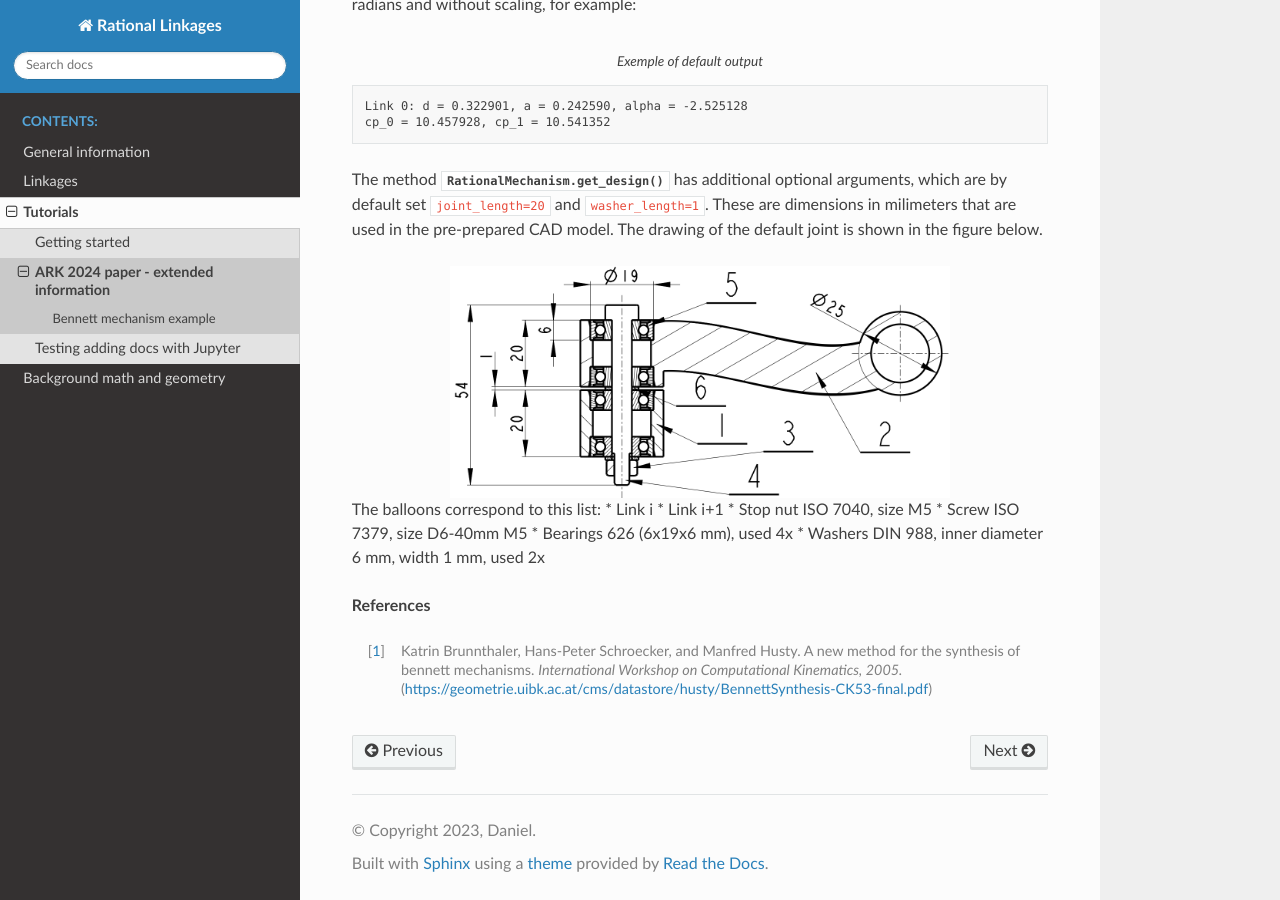
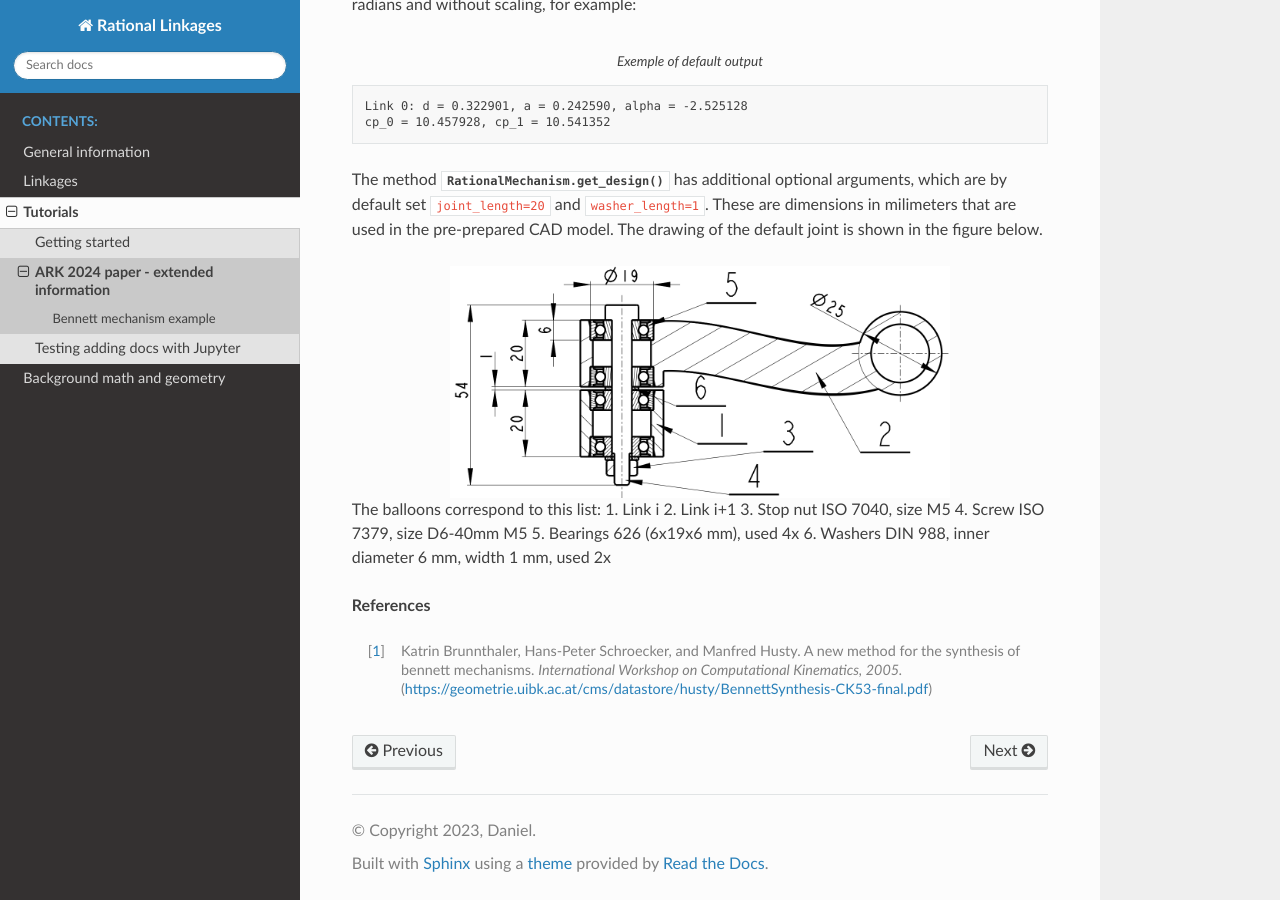
Before and after one commit to hucik14/rational-linkages, a Sphinx documentation site: the page built from docs/source/tutorials/ark2024.rst, in a window 1280 px wide and 900 px high, scrolled down 3606 px. Built offline with Sphinx 7.4.7 and the Read the Docs theme 2.0.0, drawn with Linux system fonts in a browser that asks for light colours.

Commit message:
ark docs update

```diff
--- a/docs/source/tutorials/ark2024.rst
+++ b/docs/source/tutorials/ark2024.rst
@@ -208,12 +208,12 @@ the default joint is shown in the figure below.
     :alt: Default joint model
 
 The balloons correspond to this list:
-* Link i
-* Link i+1
-* Stop nut ISO 7040, size M5
-* Screw ISO 7379, size D6-40mm M5
-* Bearings 626 (6x19x6 mm), used 4x
-* Washers DIN 988, inner diameter 6 mm, width 1 mm, used 2x
+1. Link i
+2. Link i+1
+3. Stop nut ISO 7040, size M5
+4. Screw ISO 7379, size D6-40mm M5
+5. Bearings 626 (6x19x6 mm), used 4x
+6. Washers DIN 988, inner diameter 6 mm, width 1 mm, used 2x
 
 
 **References**
```
